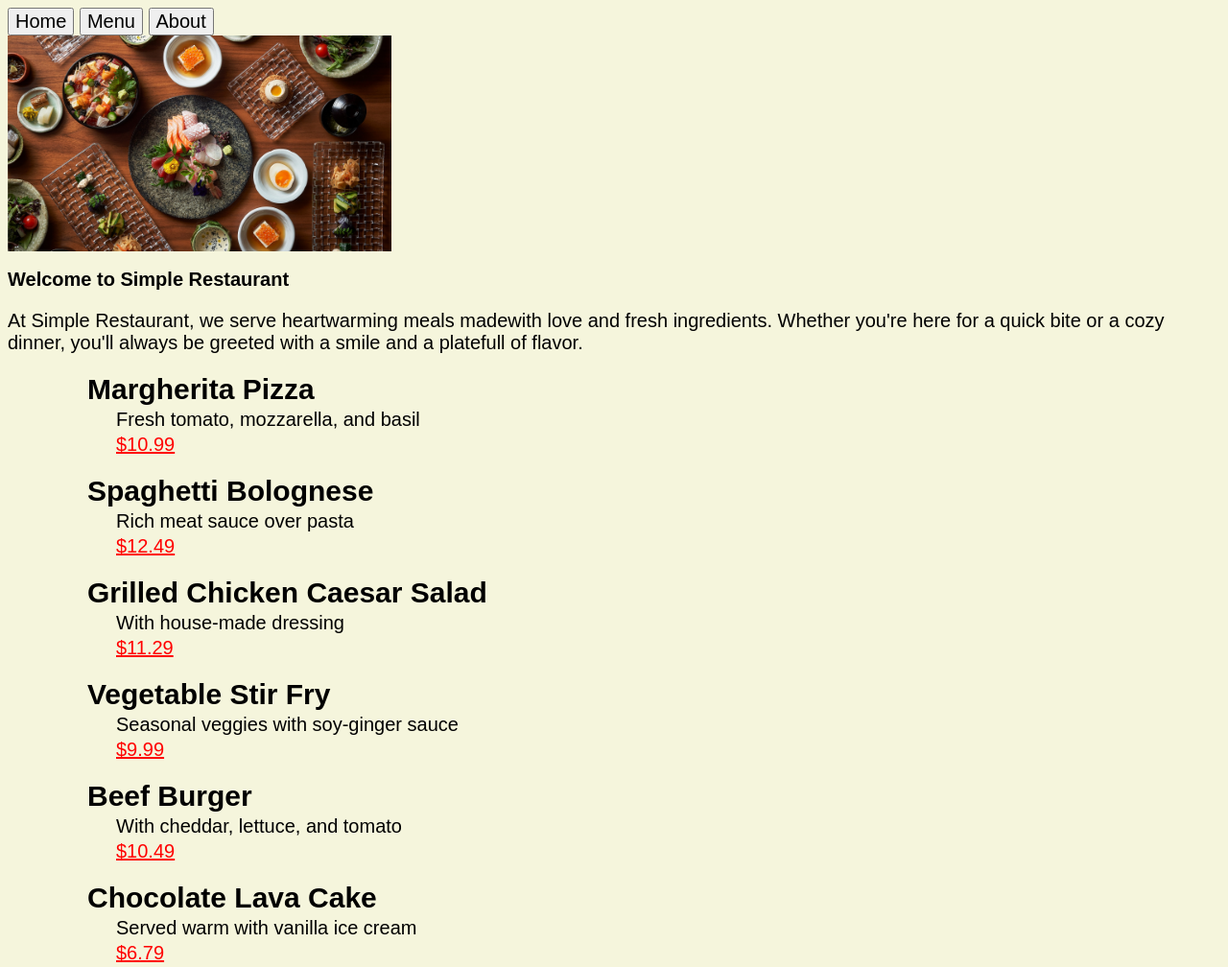
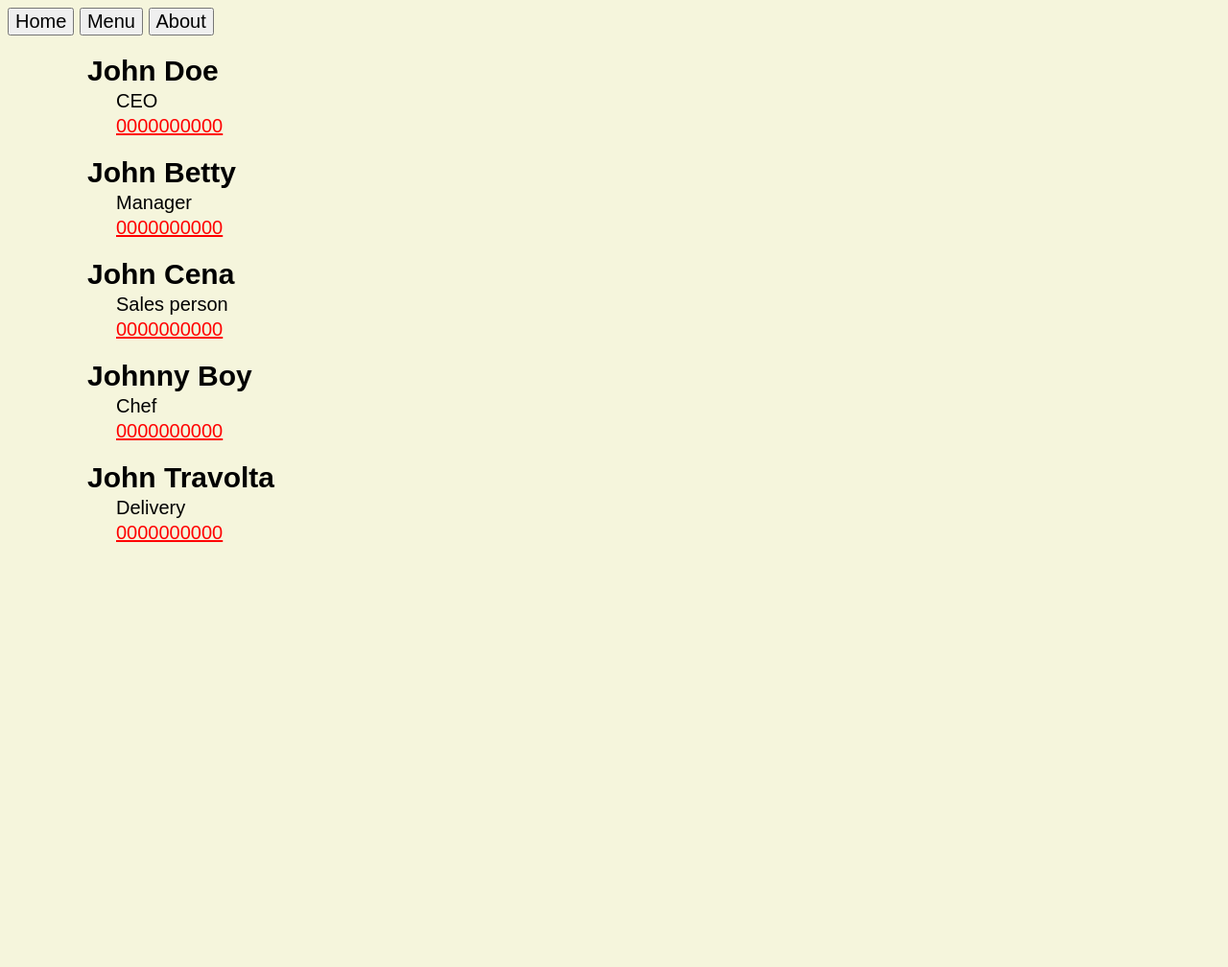
Before and after one commit to fromscode/restaurant-page, a website built with webpack: page src/index.html in a window 1280 px wide. Shown: the whole page at 96% size. After the commit the page ends 800 px from the top, so only its background shows below. Built offline with nearby package versions, Linux system fonts and the light colour scheme.

Commit message:
Dynamically load about page

```diff
--- /dev/null
+++ b/src/about.js
@@ -0,0 +1,35 @@
+const loadAbout = function () {
+    const div = document.querySelector("#content");
+    const ul = document.createElement("ul");
+
+    const people = [
+        { name: "John Doe", pos: "CEO", contact: "0000000000" },
+        { name: "John Betty", pos: "Manager", contact: "0000000000" },
+        { name: "John Cena", pos: "Sales person", contact: "0000000000" },
+        { name: "Johnny Boy", pos: "Chef", contact: "0000000000" },
+        { name: "John Travolta", pos: "Delivery", contact: "0000000000" },
+    ];
+
+    people.forEach((item) => {
+        const subUl = document.createElement("ul");
+        subUl.className = "sub";
+        const mainLi = document.createElement("li");
+        mainLi.className = "name";
+        mainLi.textContent = item.name;
+        const subLi = document.createElement("li");
+        subLi.className = "desc";
+        subLi.textContent = item.pos;
+        const priceLi = document.createElement("li");
+        priceLi.className = "contact";
+        priceLi.textContent = item.contact;
+
+        subUl.appendChild(mainLi);
+        subUl.appendChild(subLi);
+        subUl.appendChild(priceLi);
+        ul.appendChild(subUl);
+    });
+
+    div.appendChild(ul);
+}
+
+export { loadAbout };
--- a/src/main.js
+++ b/src/main.js
@@ -2,7 +2,10 @@ import './styles.css';
 import picture from './assets/restaurant.jpg';
 import { loadHome } from './home.js';
 import { loadMenu } from './menu.js';
+import { loadAbout } from './about.js';
 
 console.log('hrllow');
-loadHome();
-loadMenu();
+// loadHome();
+// loadMenu();
+
+loadAbout();
--- a/src/styles.css
+++ b/src/styles.css
@@ -21,12 +21,9 @@ ul {
     font-weight: bold;
 }
 
-.price {
-    color: red;
-}
-
 .desc,
-.price {
+.price,
+.contact {
     padding-left: 30px;
 }
 
@@ -34,11 +31,13 @@ li {
     margin: 3px;
 }
 
-.price {
+.price, .contact {
+    color: red;
     text-decoration: underline;
     margin-bottom: 20px;
 }
 
-.price:hover {
+.price:hover,
+.contact:hover {
     opacity: 0.6;
 }
```
